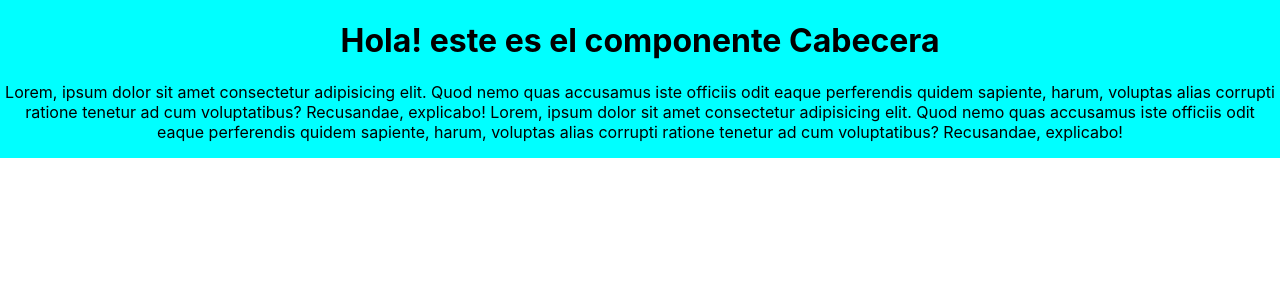
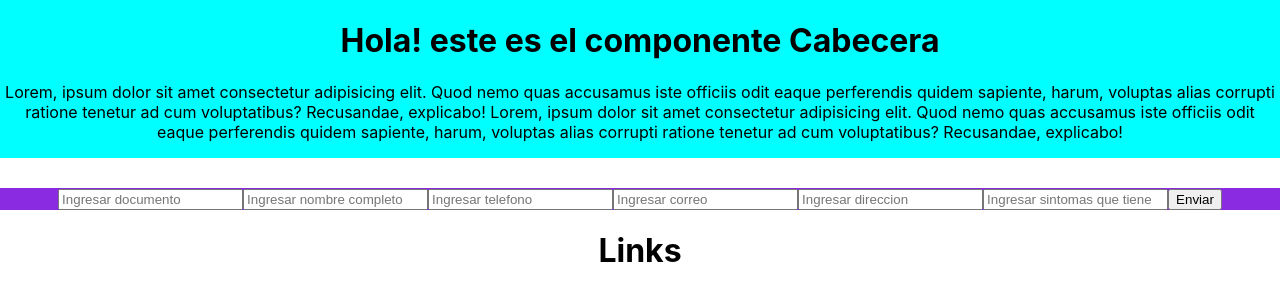
Before and after one commit to VeronikaEspa/Proyecto_Vacunacion, a React (Create React App) app: page / in a window 1280 px wide. Shown: the top 300 px of the page. Built offline with nearby package versions, Linux system fonts and the light colour scheme; no server answers; the database is empty.

Commit message:
Agregando añadir usuarios

```diff
--- a/package.json
+++ b/package.json
@@ -1,5 +1,5 @@
 {
-  "homepage":"https://veronikaespa.github.io/Proyecto_Vacunacion/",
+  "homepage": "https://veronikaespa.github.io/Proyecto_Vacunacion/",
   "name": "proyecto_vacunacion",
   "version": "0.1.0",
   "private": true,
@@ -7,6 +7,7 @@
     "@testing-library/jest-dom": "^5.14.1",
     "@testing-library/react": "^11.2.7",
     "@testing-library/user-event": "^12.8.3",
+    "firebase": "^8.7.1",
     "react": "^17.0.2",
     "react-dom": "^17.0.2",
     "react-router": "^5.2.0",
--- a/src/App.js
+++ b/src/App.js
@@ -2,12 +2,14 @@ import GlobalStyles from './globalStyles';
 // import {BrowserRouter as Router, Switch, Route } from "react-router-dom";
 import './App.css';
 import Home from './pages/Home/Home'
+import Links from './component/Links'
 
 
 function App() {
   return (
     <div className="App">
       <Home/>
+      <Links/>
       <GlobalStyles/>
       {/* <Router>
       <GlobalStyles/>
--- /dev/null
+++ b/src/component/LinkForm.js
@@ -0,0 +1,81 @@
+import React, {useState} from 'react'
+import '../utils/css/LinkForm.css'
+
+ const LinkForm = (props) => {
+     const initialStateValues ={
+        documento: '',
+        nombre: '',
+        telefono:'',
+        correo: '',
+        direccion: '',
+        sintomas: '',
+        dosis: '',
+        laboratorio: ''
+     };
+     const [values, setValues] = useState(initialStateValues);
+    const handleSubmit = e =>{
+        e.preventDefault();
+        props.addOrEditLink(values);
+        setValues({...initialStateValues})
+    };
+    const handleInputChange = e =>{
+        const {name, value} = e.target;
+        setValues({...values, [name]: value})
+    };
+    return(
+        <form className="cardFormulario" onSubmit={handleSubmit}>
+            <input
+                type="text"
+                className=""
+                placeholder="Ingresar documento"
+                name="documento"
+                onChange={handleInputChange}
+                value={values.documento}
+           />
+           <input
+                type="text"
+                className=""
+                placeholder="Ingresar nombre completo"
+                name="nombre"
+                onChange={handleInputChange}
+                value={values.nombre}
+           />
+           <input
+                type="number"
+                className=""
+                placeholder="Ingresar telefono"
+                name="telefono"
+                onChange={handleInputChange}
+                value={values.telefono}
+           />
+           <input
+                type="mail"
+                className=""
+                placeholder="Ingresar correo"
+                name="correo"
+                onChange={handleInputChange}
+                value={values.correo}
+           />
+           <input
+                type="text"
+                className=""
+                placeholder="Ingresar direccion"
+                name="direccion"
+                onChange={handleInputChange}
+                value={values.direccion}
+           />
+           <input
+                type="text"
+                className=""
+                placeholder="Ingresar sintomas que tiene"
+                name="sintomas"
+                onChange={handleInputChange}
+                value={values.sintomas}
+           />
+            <button className="">
+                Enviar
+            </button>
+        </form>
+    )
+};
+export default LinkForm;
--- /dev/null
+++ b/src/component/Links.js
@@ -0,0 +1,31 @@
+import React, {useEffect} from 'react'
+import LinkForm from './LinkForm'
+import {db} from '../firebase'
+
+const Links = () => {
+
+    const addOrEditLink = async (LinkObjets) => {
+        await db.collection("DocumentacionPersonas").doc().set(LinkObjets)
+        console.log("new task added")
+    }
+    const getLinks = async() =>{
+        db.collection("DocumentacionPersonas")
+        .onSnapshot((querySnapshot) => {
+            querySnapshot.forEach((doc) => {
+                console.log(doc.data())
+        });
+    });
+}
+
+    useEffect( () => {
+        getLinks();
+    }, []);
+
+    return(
+    <div>
+        <LinkForm addOrEditLink={addOrEditLink}/>
+        <h1>Links</h1>
+    </div>
+    )
+};
+export default Links;
--- /dev/null
+++ b/src/firebase.js
@@ -0,0 +1,15 @@
+import firebase from 'firebase/app'
+import 'firebase/firestore'
+
+// Your web app's Firebase configuration
+var firebaseConfig = {
+    apiKey: "AIzaSyAa54cv-BQAfsYtN12zmQRJUUMW6vSXLg0",
+    authDomain: "forja-vacunacion.firebaseapp.com",
+    projectId: "forja-vacunacion",
+    storageBucket: "forja-vacunacion.appspot.com",
+    messagingSenderId: "529505630315",
+    appId: "1:529505630315:web:c9d618855f2a44b8c2992e"
+  };
+  // Initialize Firebase
+  const fb = firebase.initializeApp(firebaseConfig);
+  export const db = fb.firestore();
--- a/src/index.js
+++ b/src/index.js
@@ -2,6 +2,7 @@ import React from 'react';
 import ReactDOM from 'react-dom';
 import './index.css';
 import App from './App';
+import './firebase';
 
 ReactDOM.render(
   <React.StrictMode>
--- /dev/null
+++ b/src/utils/css/LinkForm.css
@@ -0,0 +1,3 @@
+.cardFormulario{
+    background-color: blueviolet;
+}
```
Also changed, not shown: src/component/agregarPaciente.js (added, +81 -0 lines), 1 other file (tests, documents, lock files or other folders).
